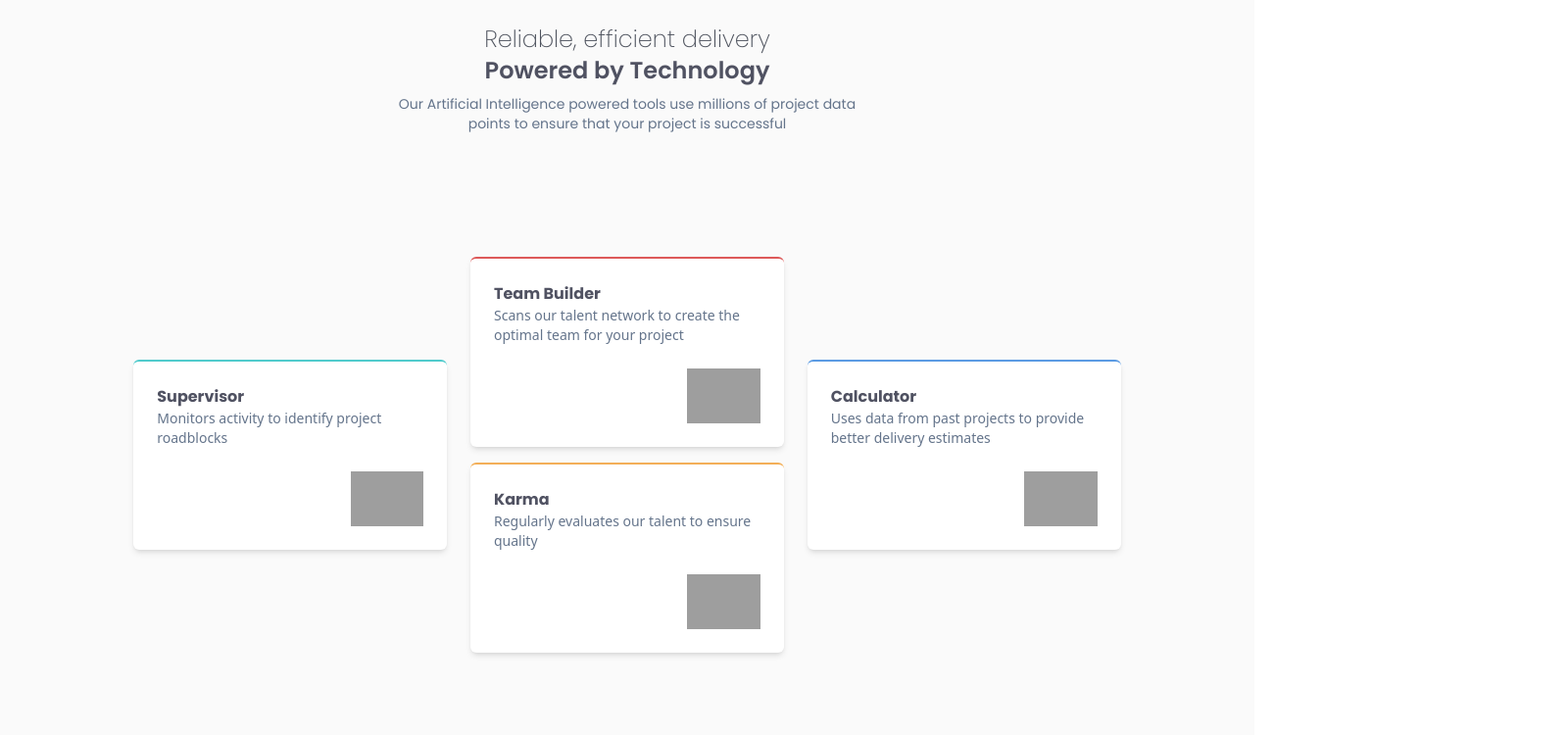
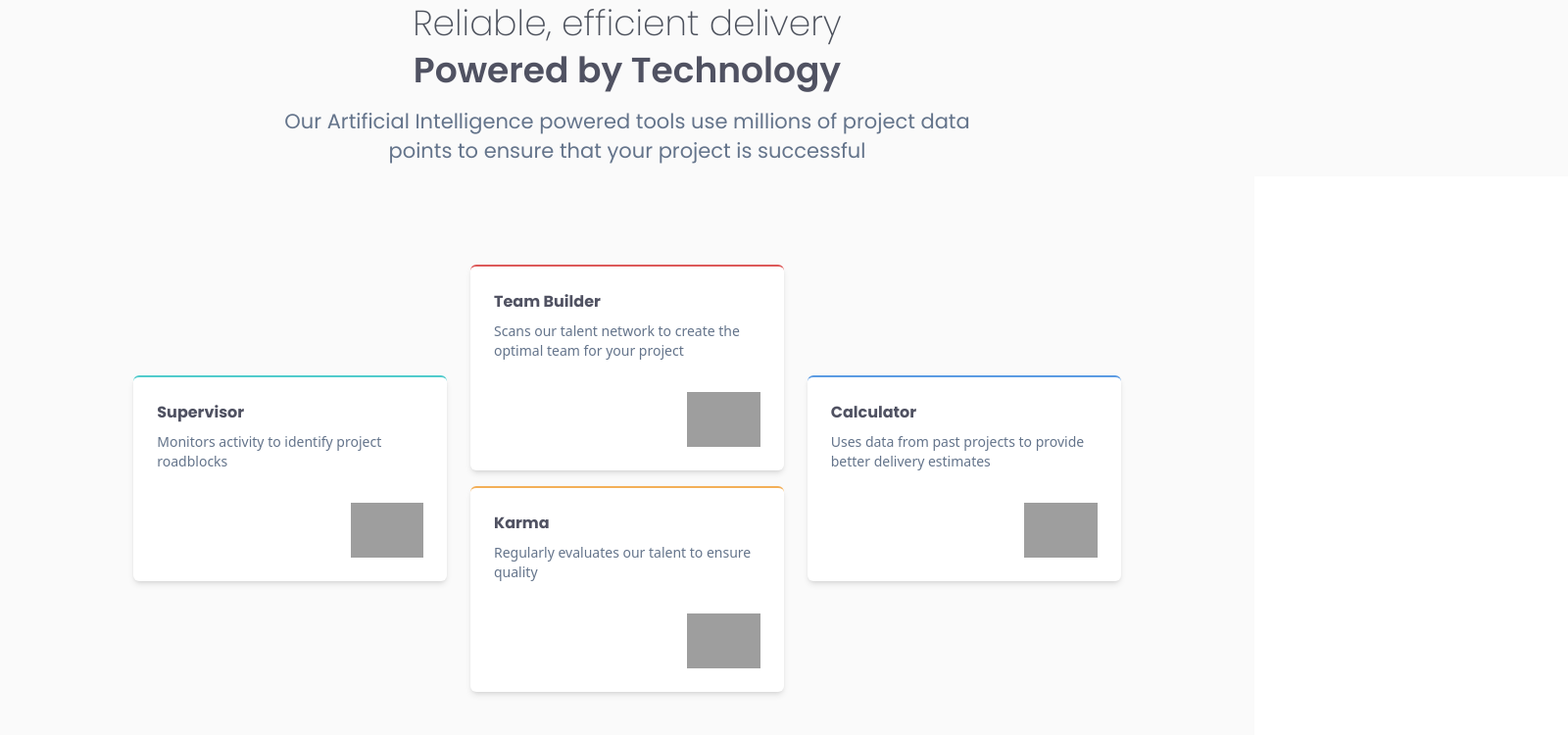
Before and after one commit to Kavya14S/FourCard, a plain HTML site: page index.html in a window 1280 px wide. Shown: the whole page at 98% size, 1600 px wide, since content can reach past the window. Drawn offline with nearby package versions, Linux system fonts and the light colour scheme; grey boxes are pictures that could not be loaded.

Commit message:
Update index.html

```diff
--- a/index.html
+++ b/index.html
@@ -10,7 +10,7 @@
     <script src="https://cdn.tailwindcss.com"></script>
 </head>
 <body>
-    <section>
+    <section class="md:scale-150">
         <div class="2xl:container bg-[#fafafa] pt-2" >
             <div class="w-[90%] bg-[#fafafa] mx-auto grid grid-cols-1">
                 <div class="bg-[#fafafa] w-fit flex flex-col items-center font-[Poppins] mx-auto pt-4">
@@ -26,11 +26,11 @@
     </section>
 
     <section>
-        <div class="2xl:container bg-[#fafafa] sm:h-screen md:h-[80vh] pb-2 px-[76px]">
+        <div class="2xl:container bg-[#fafafa] sm:h-screen md:h-[80vh] pb-2 px-[76px] p-6">
             <div class="w-[90%] bg-[#fafafa] mx-auto grid grid-cols-1 md:grid-cols-3 sm:h-screen md:h-[80vh] gap-4">
                 <div class="flex flex-col items-center justify-center">
                 <!--card start-->
-                <div class="bg-white p-6 w-80 border-t-2 border-[#51cbcc] my-auto rounded-md shadow-md">
+                <div class="bg-white p-6 w-80 border-t-2 border-[#51cbcc] my-auto rounded-md shadow-md space-y-2">
                     <h1 class="font-bold font-[Poppins] text-[#505262]">Supervisor</h1>
                     <p class="font-normal text-sm text-slate-500">Monitors activity to identify project roadblocks</p>
                     <div class="flex justify-end">
@@ -42,7 +42,7 @@
 
                 <div class="flex flex-col items-center justify-center gap-4">
                     <!--card start-->
-                    <div class="bg-white p-6 w-80 border-t-2 border-[#dd5959] rounded-md shadow-md">
+                    <div class="bg-white p-6 w-80 border-t-2 border-[#dd5959] rounded-md shadow-md space-y-2">
                         <h1 class="font-bold font-[Poppins] text-[#505262]"> Team Builder</h1>
                         <p class="font-normal text-sm text-slate-500"> Scans our talent network to create the optimal team for your project</p>
                         <div class="flex justify-end">
@@ -52,7 +52,7 @@
                     <!--card end-->
 
                     <!--card start-->
-                    <div class="bg-white p-6 w-80 border-t-2 border-[#f3af58] rounded-md shadow-md">
+                    <div class="bg-white p-6 w-80 border-t-2 border-[#f3af58] rounded-md shadow-md space-y-2">
                         <h1 class="font-bold font-[Poppins] text-[#505262]">Karma</h1>
                         <p class="font-normal text-sm text-slate-500">Regularly evaluates our talent to ensure quality</p>
                         <div class="flex justify-end">
@@ -65,7 +65,7 @@
 
                 <div class="flex flex-col items-center justify-center">
                 <!--card start-->
-                <div class="bg-white p-6 w-80 border-t-2 border-[#5b9be3] my-auto rounded-md shadow-md">
+                <div class="bg-white p-6 w-80 border-t-2 border-[#5b9be3] my-auto rounded-md shadow-md space-y-2">
                     <h1 class="font-bold font-[Poppins] text-[#505262]">Calculator</h1>
                     <p class="font-normal text-sm text-slate-500">Uses data from past projects to provide better delivery estimates</p>
                     <div class="flex justify-end">
```
